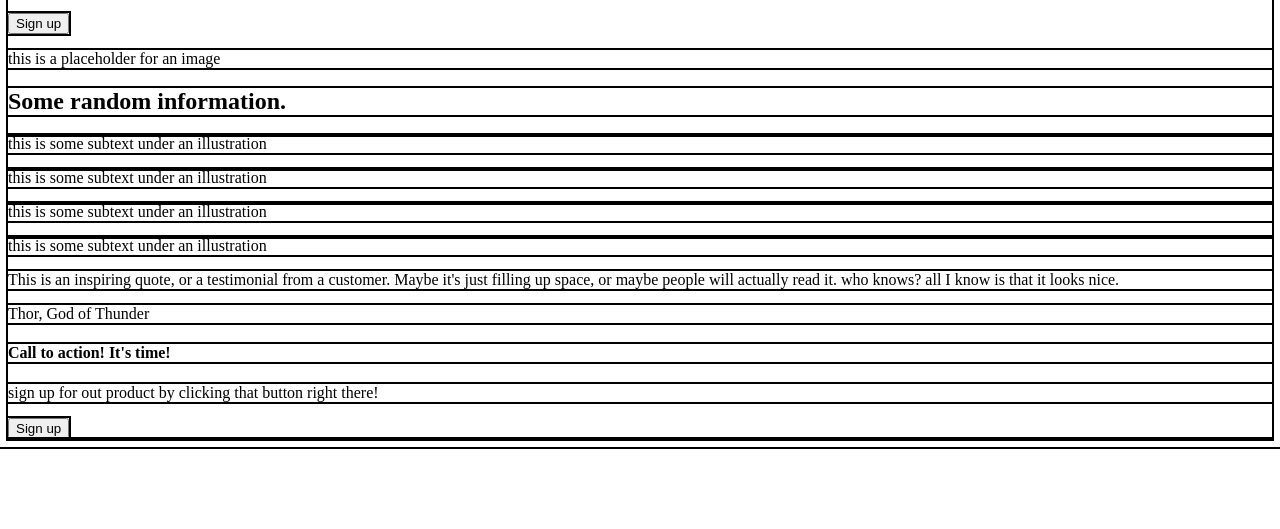
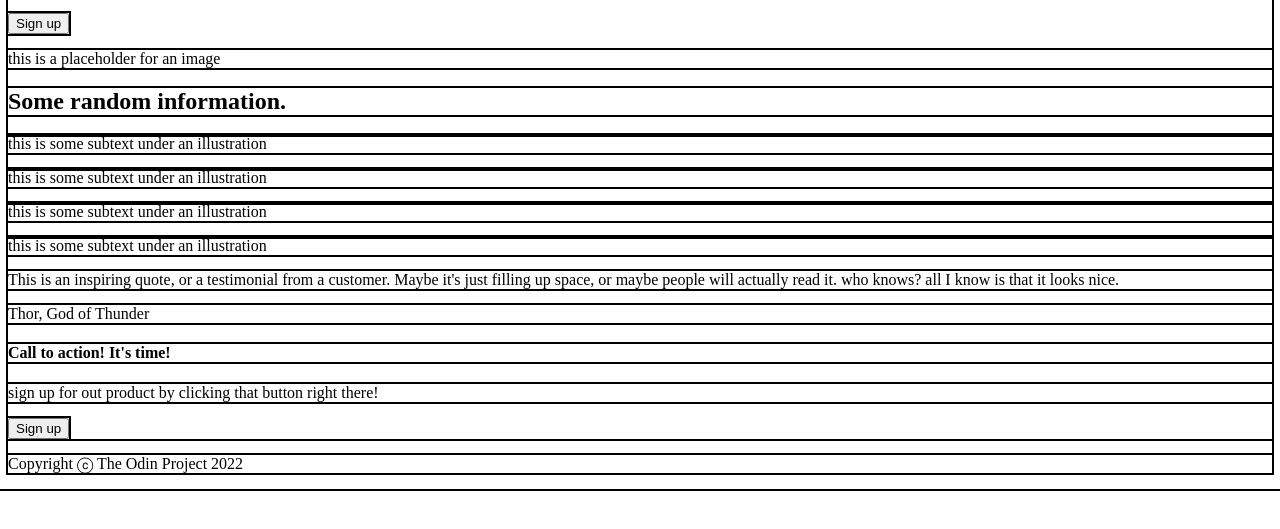
Before and after one commit to NateKohlmeier/odin-landing-page, a plain HTML site: page index.html in a window 1280 px wide. Shown: the part 215-744 px from the top of the page. Drawn offline with Linux system fonts and the light colour scheme.

Commit message:
Populate footer div

```diff
--- a/index.html
+++ b/index.html
@@ -77,7 +77,7 @@
     </div>
 
     <div class="footer">
-
+<p>Copyright ⓒ The Odin Project 2022</p>
 
     </div>
 </body>
```
